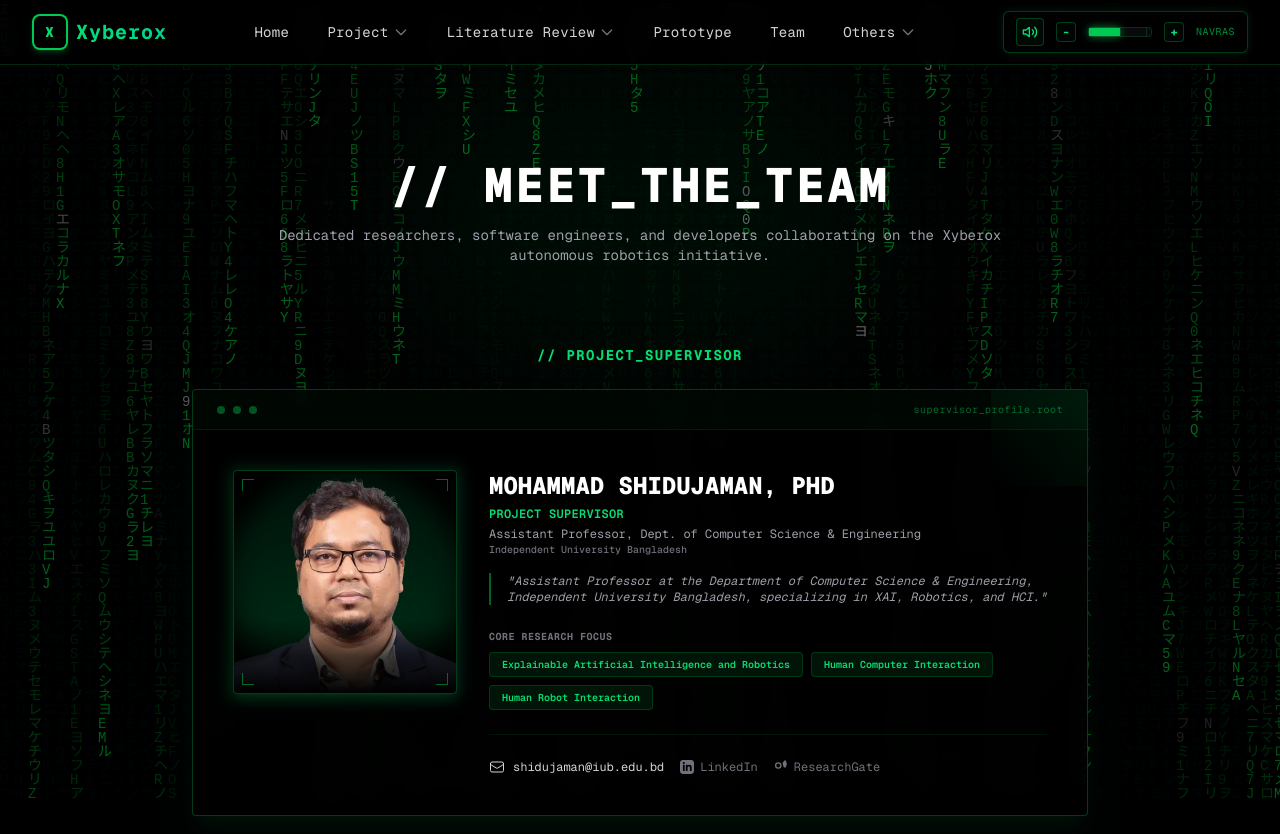
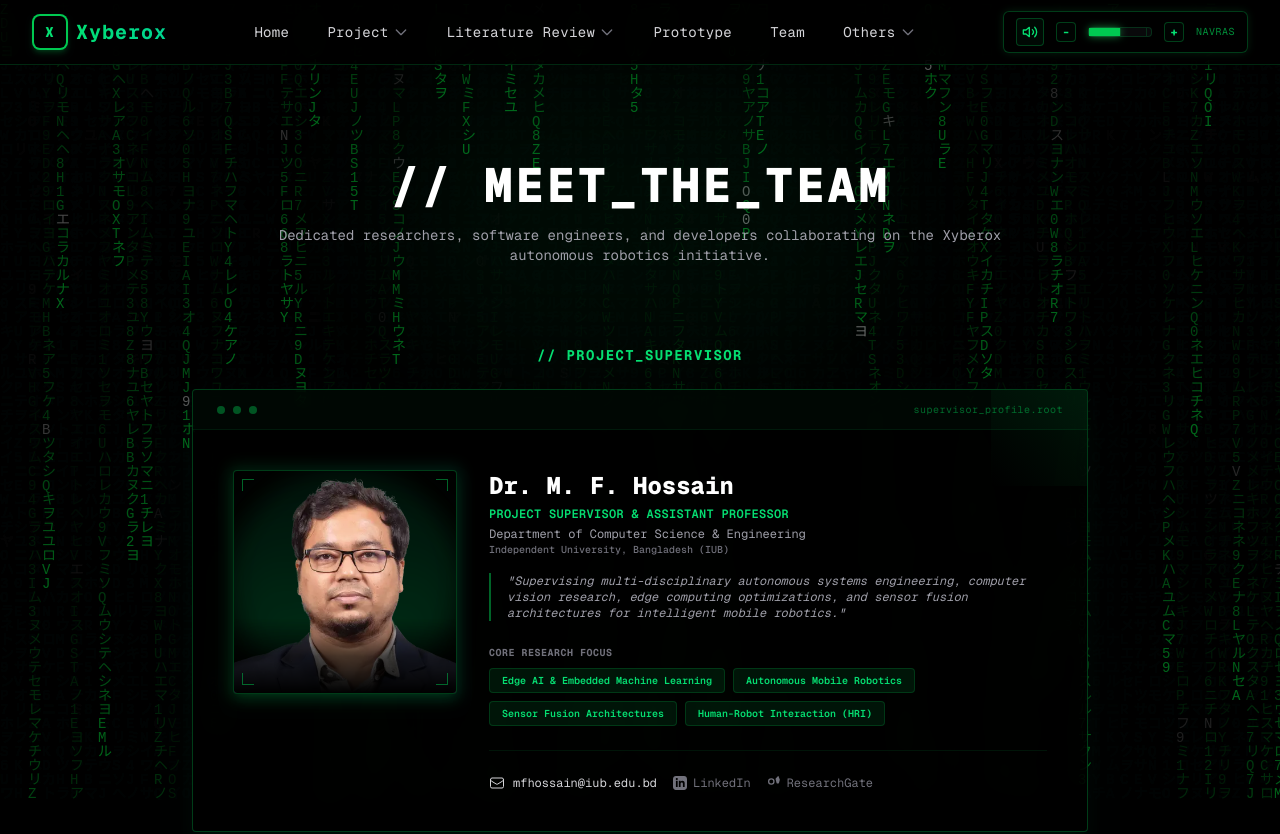
Before and after one commit to shrabondas5544/xyberox, a Next.js app: page /team in a window 1280 px wide. Shown: the top 834 px of the page. Built offline with nearby package versions, Linux system fonts and the light colour scheme.

Commit message:
Fix Vercel image display by binding image directly to member object

```diff
--- a/app/team/page.tsx
+++ b/app/team/page.tsx
@@ -20,6 +20,19 @@ interface TeamMember {
   linkedin: string;
   github: string;
   email: string;
+  researchgate: string;
+  image?: any;
+}
+
+interface Supervisor {
+  name: string;
+  title: string;
+  department: string;
+  institution: string;
+  bio: string;
+  researchFocus: string[];
+  email: string;
+  linkedin: string;
   researchgate: string;
 }
 
@@ -105,18 +118,19 @@ function CyberAvatar({ name, index, id }: { name: string; index: number; id: str
 }
 
 export default function TeamPage() {
-  const supervisor = {
-    name: "MOHAMMAD SHIDUJAMAN, PHD",
-    title: "Project Supervisor",
-    department: "Assistant Professor, Dept. of Computer Science & Engineering",
-    institution: "Independent University Bangladesh",
-    bio: "Assistant Professor at the Department of Computer Science & Engineering, Independent University Bangladesh, specializing in XAI, Robotics, and HCI.",
+  const supervisor: Supervisor = {
+    name: "Dr. M. F. Hossain",
+    title: "Project Supervisor & Assistant Professor",
+    department: "Department of Computer Science & Engineering",
+    institution: "Independent University, Bangladesh (IUB)",
+    bio: "Supervising multi-disciplinary autonomous systems engineering, computer vision research, edge computing optimizations, and sensor fusion architectures for intelligent mobile robotics.",
     researchFocus: [
-      "Explainable Artificial Intelligence and Robotics",
-      "Human Computer Interaction",
-      "Human Robot Interaction",
+      "Edge AI & Embedded Machine Learning",
+      "Autonomous Mobile Robotics",
+      "Sensor Fusion Architectures",
+      "Human-Robot Interaction (HRI)",
     ],
-    email: "shidujaman@iub.edu.bd",
+    email: "mfhossain@iub.edu.bd",
     linkedin: "https://www.linkedin.com/",
     researchgate: "https://www.researchgate.net/",
   };
@@ -127,6 +141,7 @@ export default function TeamPage() {
       id: "2230827",
       program: "B.Sc. in Computer Science & Engineering (CSE)",
       semester: "11th Semester",
+      image: shrabonPic,
       responsibilities: [
         "Project Architecture",
         "Frontend & UI Development",
@@ -143,6 +158,7 @@ export default function TeamPage() {
       id: "2231368",
       program: "B.Sc. in Computer Science & Engineering (CSE)",
       semester: "12th Semester",
+      image: nijumPic,
       responsibilities: [
         "Hardware Implementation",
         "Technical Documentation",
@@ -158,6 +174,7 @@ export default function TeamPage() {
       id: "2221486",
       program: "B.Sc. in Computer Science & Engineering (CSE)",
       semester: "14th Semester",
+      image: mahadiPic,
       responsibilities: [
         "Research Analysis",
         "Mathematical Equation Research",
@@ -172,6 +189,7 @@ export default function TeamPage() {
       id: "2010192",
       program: "B.Sc. in Computer Science (CS)",
       semester: "13th Semester",
+      image: ashrafulPic,
       responsibilities: [
         "Hardware Implementation",
         "Software Integration",
@@ -188,6 +206,7 @@ export default function TeamPage() {
       id: "2221506",
       program: "B.Sc. in Computer Science & Engineering (CSE)",
       semester: "14th Semester",
+      image: fahimPic,
       responsibilities: [
         "Hardware Implementation",
         "Technical Documentation",
@@ -202,6 +221,7 @@ export default function TeamPage() {
       id: "2231368",
       program: "B.Sc. in Computer Science & Engineering (CSE)",
       semester: "12th Semester",
+      image: eloraPic,
       responsibilities: [
         "Hardware Implementation",
         "Hardware Architecture Design",
@@ -305,7 +325,7 @@ export default function TeamPage() {
                     Core Research Focus
                   </h4>
                   <div className="flex flex-wrap gap-2">
-                    {supervisor.researchFocus.map((focus) => (
+                    {supervisor.researchFocus.map((focus: string) => (
                       <span
                         key={focus}
                         className="rounded-sm bg-green-500/10 px-3 py-1 text-[10px] font-mono font-semibold text-green-400 border border-green-500/20"
@@ -367,21 +387,7 @@ export default function TeamPage() {
             {teamMembers.map((member, index) => {
               const isLeft = index % 2 === 0;
 
-              // Check if member has a profile photo
-              let memberPic = null;
-              if (member.name === "Nijum Barua") {
-                memberPic = nijumPic;
-              } else if (member.name === "Mohd Ashraful Islam") {
-                memberPic = ashrafulPic;
-              } else if (member.name.includes("Fahim")) {
-                memberPic = fahimPic;
-              } else if (member.name === "Shrabon Das") {
-                memberPic = shrabonPic;
-              } else if (member.name === "SM Mahadi Bhuiyan") {
-                memberPic = mahadiPic;
-              } else if (member.name === "Elora Sharmin Khan") {
-                memberPic = eloraPic;
-              }
+              const memberPic = member.image;
 
               return (
                 <div
```
